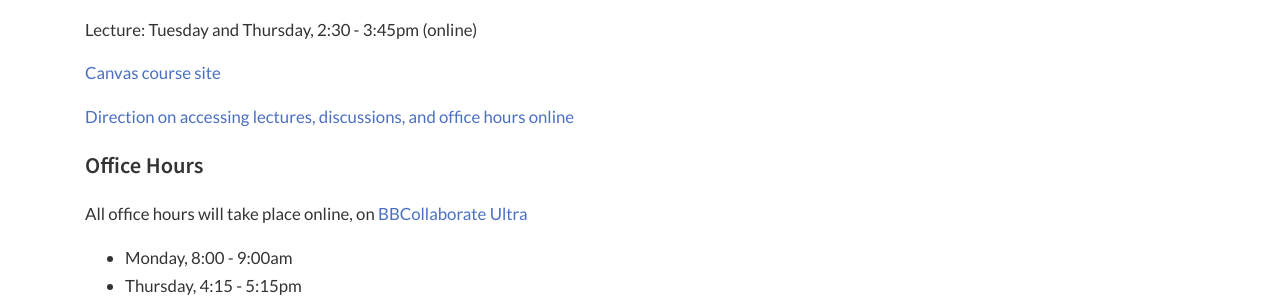
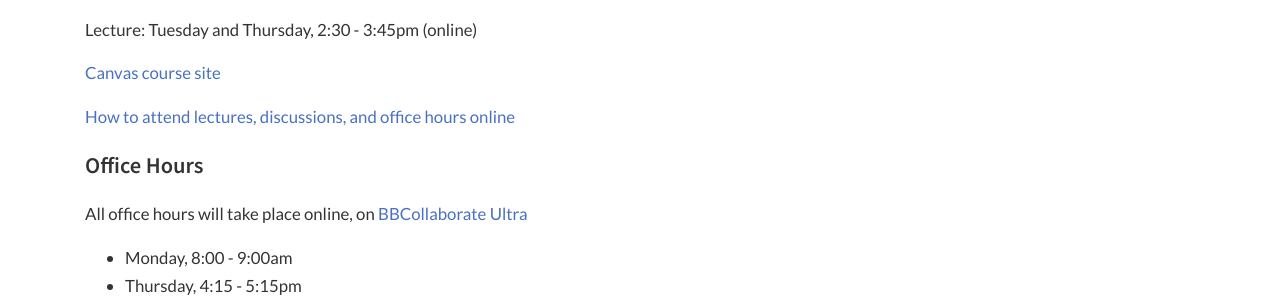
Before and after one commit to scaotravis/scaotravis.github.io, a Jekyll site: the page built from _posts/2020-08-04-teaching-fa-522.md, in a window 1280 px wide. Shown: the part 356-656 px from the top of the page. Built offline with Jekyll 4.4.1, drawn with Linux system fonts in a browser that asks for light colours; nearby versions of some CDN libraries; comment, search, counter and statistics services are not loaded.

Commit message:
update 522 teaching page

```diff
--- a/_posts/2020-08-04-teaching-fa-522.md
+++ b/_posts/2020-08-04-teaching-fa-522.md
@@ -13,7 +13,7 @@ Lecture: Tuesday and Thursday, 2:30 - 3:45pm (online)
 
 [Canvas course site](https://canvas.wisc.edu/courses/218041)
 
-[Direction on accessing lectures, discussions, and office hours online](https://canvas.wisc.edu/courses/218041/pages/how-to-join-live-lecture-slash-discussion-section-slash-office-hours)
+[How to attend lectures, discussions, and office hours online](https://canvas.wisc.edu/courses/218041/pages/how-to-join-live-lecture-slash-discussion-section-slash-office-hours)
 
 #### Office Hours
 
```
Also changed, not shown: 3 other files.
